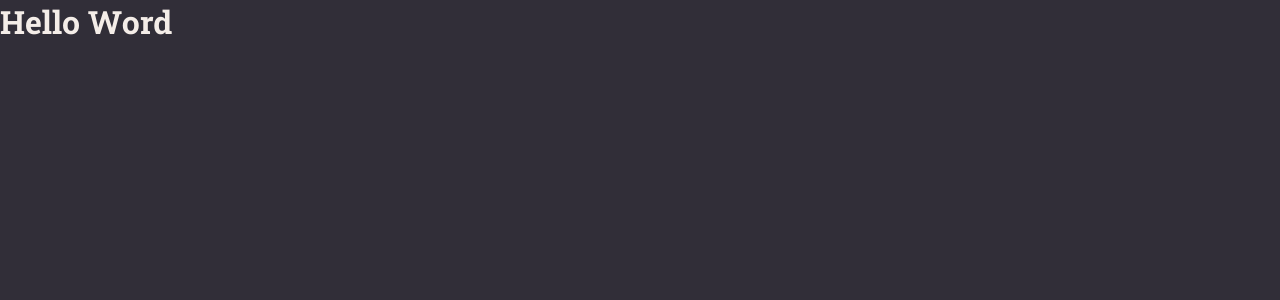
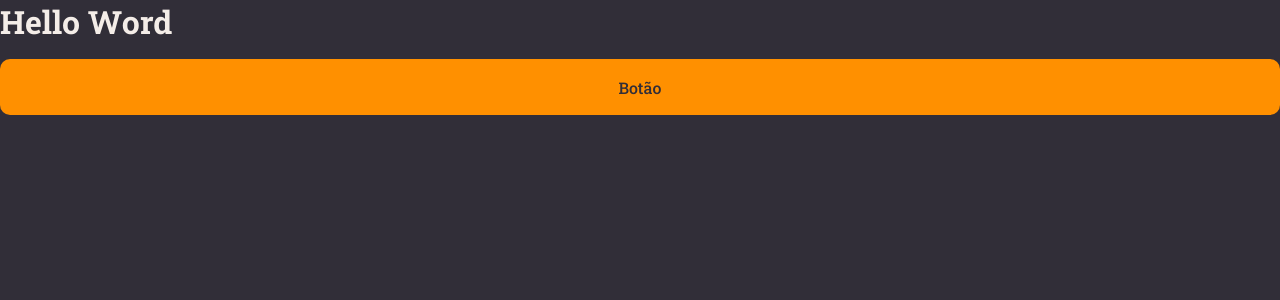
Before and after one commit to iCaioReis/Explorer-Stage09-Atividade-React, a React (Vite) app in the folder rocketnotes/: page / in a window 1280 px wide. Shown: the top 300 px of the page. Built offline with nearby package versions, Linux system fonts and the light colour scheme.

Commit message:
Add Button Component

```diff
--- /dev/null
+++ b/rocketnotes/src/components/Button/index.jsx
@@ -0,0 +1,10 @@
+import { Container } from "./styles";
+
+export function Button() {
+
+    return (
+        <Container type="button">
+            Botão
+        </Container>
+    )
+}
--- /dev/null
+++ b/rocketnotes/src/components/Button/styles.js
@@ -0,0 +1,18 @@
+import styled from "styled-components";
+
+export const Container = styled.button`
+    width: 100%;
+    background-color: ${({ theme }) => theme.COLORS.ORANGE};
+    color: ${({ theme }) => theme.COLORS.BACKGROUND_800};
+
+    height: 56px;
+    border: 0;
+    padding:  0 16px;
+    margin-top: 16px;
+    border-radius: 10px;
+    font-weight: 500;
+
+    &:disabled {
+        opacity: 0.5;
+    }
+`;
--- a/rocketnotes/src/pages/Datails/index.jsx
+++ b/rocketnotes/src/pages/Datails/index.jsx
@@ -1,10 +1,12 @@
 import { Container } from './styles.js';
+import { Button } from '../../components/Button';
 
 export function Datails(){
 
   return(
     <Container>
       <h1>Hello Word</h1>
+      <Button/>
     </Container>
   )
 }
```
